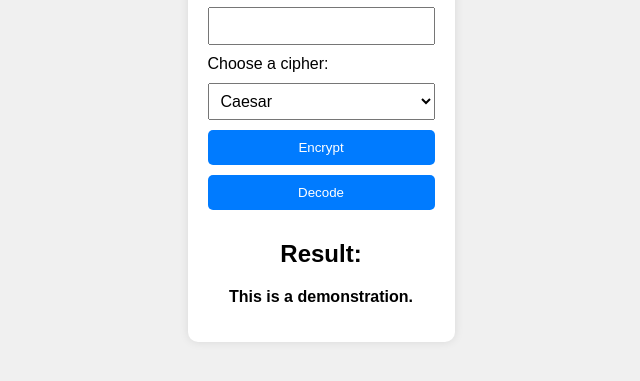
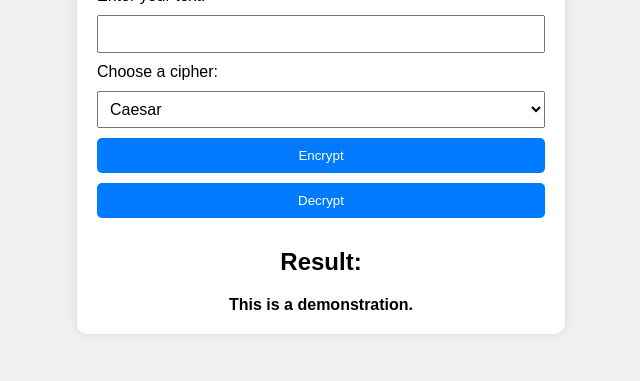
Before and after one commit to mokimochiii/Project-1, a plain HTML site: page index.html in a window 1280 px wide. Shown: the part 289-670 px from the top of the page, without its empty margins (319-959 px from the left). Drawn offline with Linux system fonts and the light colour scheme.

Commit message:
fixed margins

```diff
--- a/index.html
+++ b/index.html
@@ -21,7 +21,7 @@
             </select>
 
             <button type="button" id="encrypt-button">Encrypt</button>
-            <button type="button" id="decode-button">Decode</button>
+            <button type="button" id="decode-button">Decrypt</button>
         </form>
 
         <div id="result">
--- a/styles.css
+++ b/styles.css
@@ -10,6 +10,7 @@ body{
 
 .container{
     background-color: #fff;
+    width: 35%;
     padding: 20px;
     border-radius: 10px;
     box-shadow: 0 0 10px rgba(0,0,0,0.1);
@@ -51,6 +52,7 @@ button:hover{
 }
 
 #output{
+    margin: auto;
     word-wrap: break-word;
     text-align: center;
     font-weight: bold;
```
